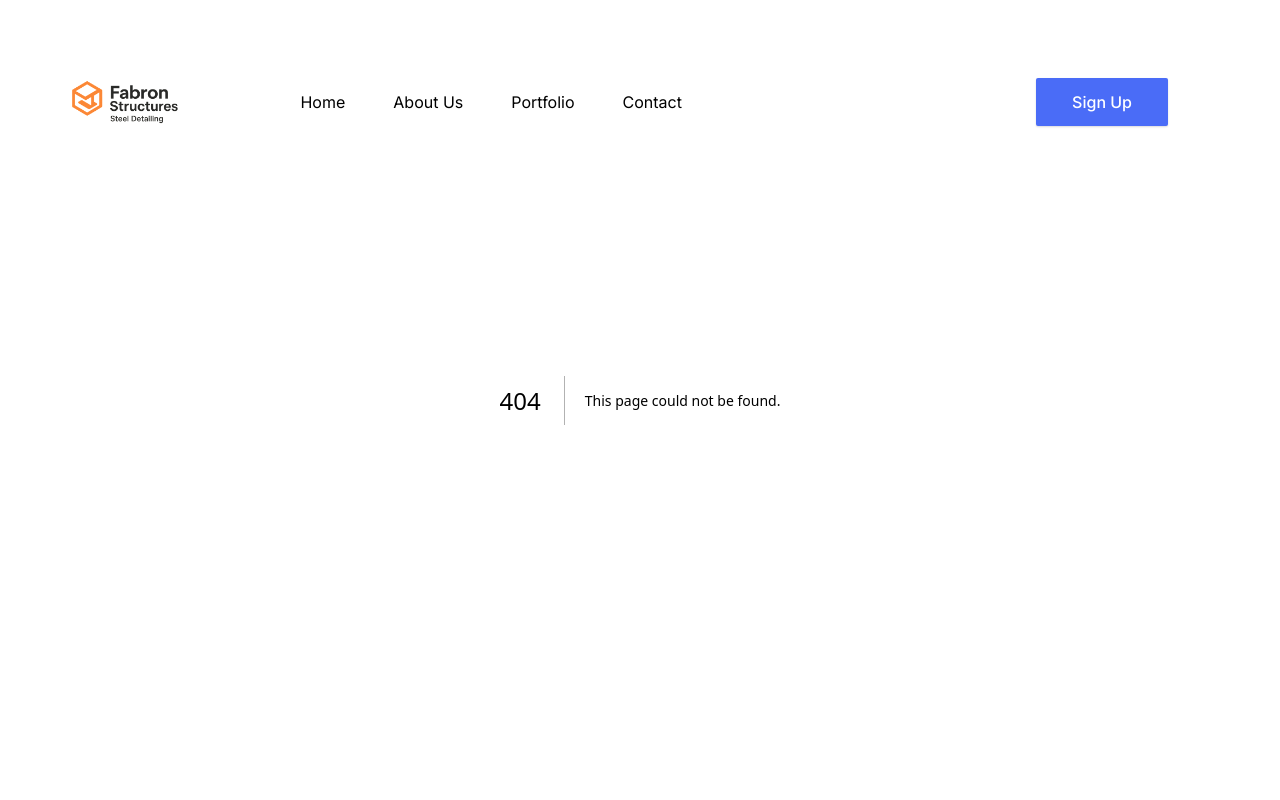
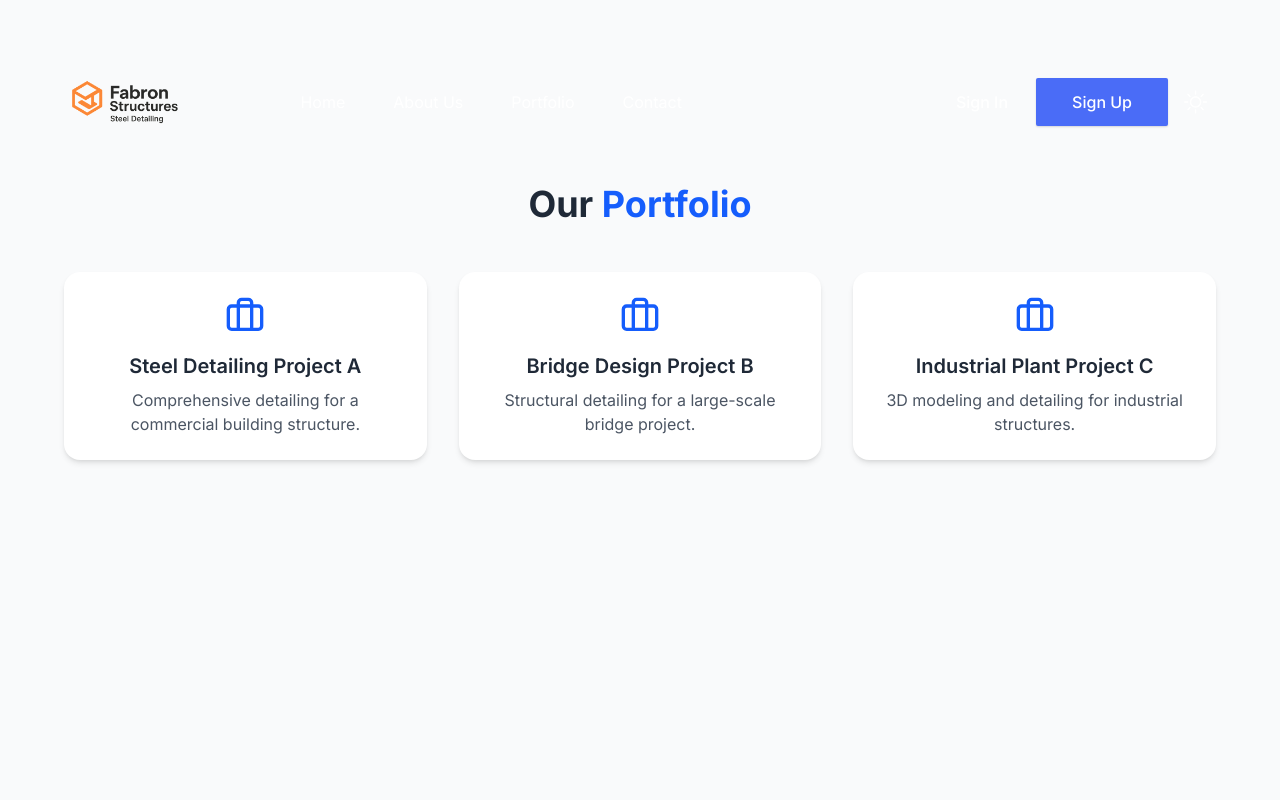
Before and after one commit to binodrawani/fabronstructures, a Next.js app: page /portfolio in a window 1280 px wide. Before the commit this address had no page. Shown: the top 800 px of the page. Built offline with nearby package versions, Linux system fonts and the light colour scheme.

Commit message:
Added: Portfolio page

```diff
--- /dev/null
+++ b/src/app/portfolio/page.tsx
@@ -0,0 +1,61 @@
+"use client";
+
+import AboutSectionOne from "@/components/About/AboutSectionOne";
+import AboutSectionTwo from "@/components/About/AboutSectionTwo";
+import Breadcrumb from "@/components/Common/Breadcrumb";
+import { motion } from "framer-motion";
+import { Briefcase } from "lucide-react";
+import { Metadata } from "next";
+
+const projects = [
+    {
+      title: "Steel Detailing Project A",
+      description: "Comprehensive detailing for a commercial building structure.",
+    },
+    {
+      title: "Bridge Design Project B",
+      description: "Structural detailing for a large-scale bridge project.",
+    },
+    {
+      title: "Industrial Plant Project C",
+      description: "3D modeling and detailing for industrial structures.",
+    },
+  ];
+
+const Portfolio = () => {
+  return (
+    <>
+      <section className="min-h-screen bg-gray-50 py-46 px-6">
+      <div className="max-w-6xl mx-auto text-center">
+        <h2 className="text-4xl font-bold text-gray-800 mb-12">
+          Our <span className="text-blue-600">Portfolio</span>
+        </h2>
+
+        <div className="grid grid-cols-1 md:grid-cols-3 gap-8">
+          {projects.map((project, index) => (
+            <motion.div
+              key={index}
+              initial={{ opacity: 0, y: 50 }}
+              whileInView={{ opacity: 1, y: 0 }}
+              transition={{ duration: 0.6, delay: index * 0.2 }}
+              viewport={{ once: true }}
+              whileHover={{ scale: 1.05 }}
+              className="bg-white p-6 rounded-2xl shadow-md hover:shadow-xl transition"
+            >
+              <div className="flex justify-center mb-4">
+                <Briefcase className="text-blue-600 w-10 h-10" />
+              </div>
+              <h3 className="text-xl font-semibold text-gray-800 mb-2">
+                {project.title}
+              </h3>
+              <p className="text-gray-600">{project.description}</p>
+            </motion.div>
+          ))}
+        </div>
+      </div>
+    </section>
+    </>
+  );
+};
+
+export default Portfolio;
--- a/src/components/Header/index.tsx
+++ b/src/components/Header/index.tsx
@@ -101,7 +101,7 @@ const Header = () => {
                       <Link href="/about">About Us</Link>
                     </li>
                     <li>
-                      <Link href="">Portfolio</Link>
+                      <Link href="/portfolio">Portfolio</Link>
                     </li>
                     <li>
                       <Link href="">Contact</Link>
```
